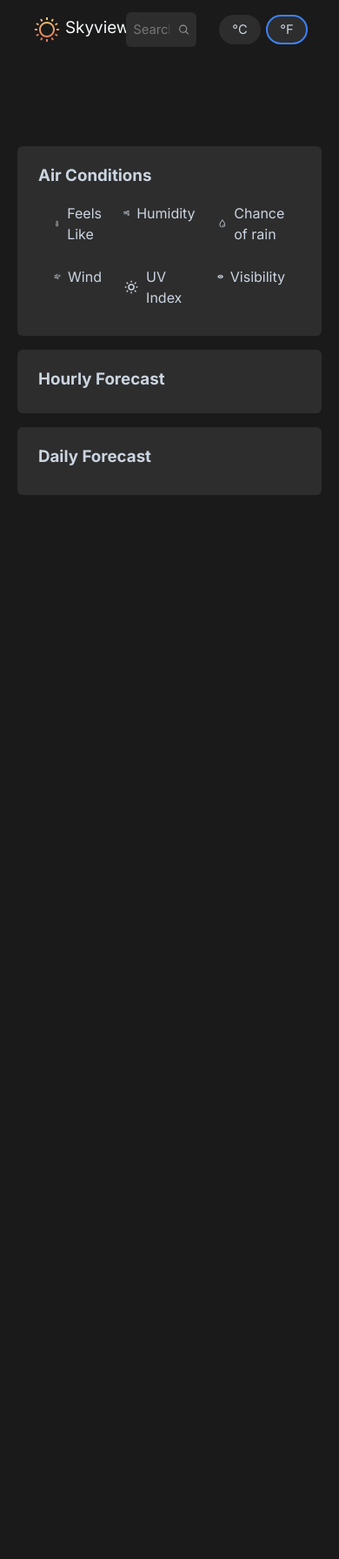
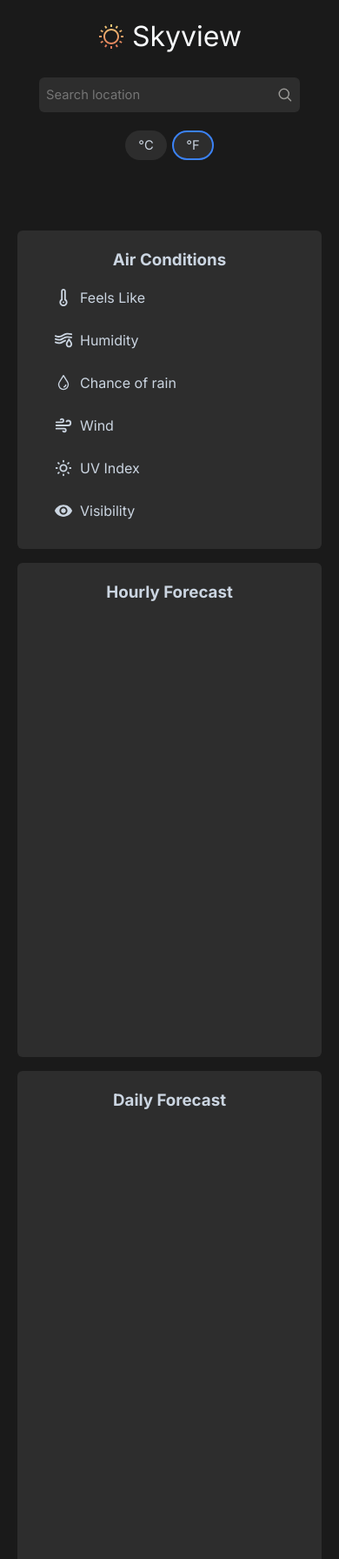
Before and after one commit to jetfuzz/weather-app, a website built with webpack: page src/template.html in a window 390 px wide. Shown: the top 1792 px of the page at 87% size. Before the commit the page ends 844 px from the top, so only its background shows below. Built offline with nearby package versions, Linux system fonts and the light colour scheme; no server answers; a web font is replaced by a local one.

Commit message:
Add breakpoint for mobile layout

```diff
--- a/src/index.js
+++ b/src/index.js
@@ -63,7 +63,7 @@ fahrenheitBtn.addEventListener("click", () => {
 });
 
 async function displayDefault() {
-    loader.showModal();
+  loader.showModal();
   try {
     weatherData = await getAndProcessWeatherData("vancouver");
     updateWeatherDisplay();
--- a/src/style.css
+++ b/src/style.css
@@ -262,7 +262,6 @@ header {
 /* forecast */
 .forecast-items {
   display: flex;
-  justify-content: center;
   margin: 5px 0 0 0;
   overflow: scroll;
 }
@@ -344,3 +343,73 @@ dialog:focus {
     transform: rotate(360deg);
   }
 }
+
+/* breakpoints */
+
+@media (max-width: 768px) {
+  header {
+    flex-direction: column;
+    margin-bottom: 5px;
+  }
+
+  .logo {
+    font-size: 2em;
+    gap: 8px;
+  }
+
+  .search-form {
+    margin: 5px;
+  }
+
+  .current-weather {
+    text-align: center;
+    margin: 0;
+  }
+
+  .temp-container {
+    justify-content: center;
+  }
+
+  .current-conditions > h3,
+  .day-forecast > h3,
+  .week-forecast > h3 {
+    text-align: center;
+  }
+
+  .conditions-grid {
+    grid-template-columns: auto;
+  }
+
+  .conditions {
+    display: flex;
+    justify-content: space-between;
+  }
+
+  .forecast-items {
+    flex-direction: column;
+    justify-content: center;
+    margin: 0;
+    height: 500px;
+    overflow: scroll;
+  }
+
+  .forecast-item {
+    flex-direction: row;
+    justify-content: center;
+    gap: 30px;
+    height: 65px;
+  }
+
+  .week-forecast-items {
+    height: 500px;
+    overflow: scroll;
+  }
+
+  .week-forecast-container > p {
+    display: none;
+  }
+
+  .week-forecast-container > img {
+    height: 35px;
+  }
+}
--- a/src/utils.js
+++ b/src/utils.js
@@ -41,7 +41,7 @@ async function getWeatherIcon(icon) {
     let weatherIcon = await icons[icon];
     return weatherIcon.default;
   } catch (error) {
-    console.log(error)
+    console.log(error);
     let fallbackIcon = await icons["fallback"];
     return fallbackIcon.default;
   }
@@ -93,7 +93,7 @@ function formatLength(length) {
 }
 
 function getSpeedUnit() {
-    if (currentUnitSystem === "metric") {
+  if (currentUnitSystem === "metric") {
     return "k/ph";
   } else {
     return "m/ph";
@@ -101,7 +101,7 @@ function getSpeedUnit() {
 }
 
 function getVisibilityUnit() {
-    if (currentUnitSystem === "metric") {
+  if (currentUnitSystem === "metric") {
     return "km";
   } else {
     return "mi";
```
Also changed, not shown: src/api.js (indentation only), src/dom.js (line endings or trailing spaces).
